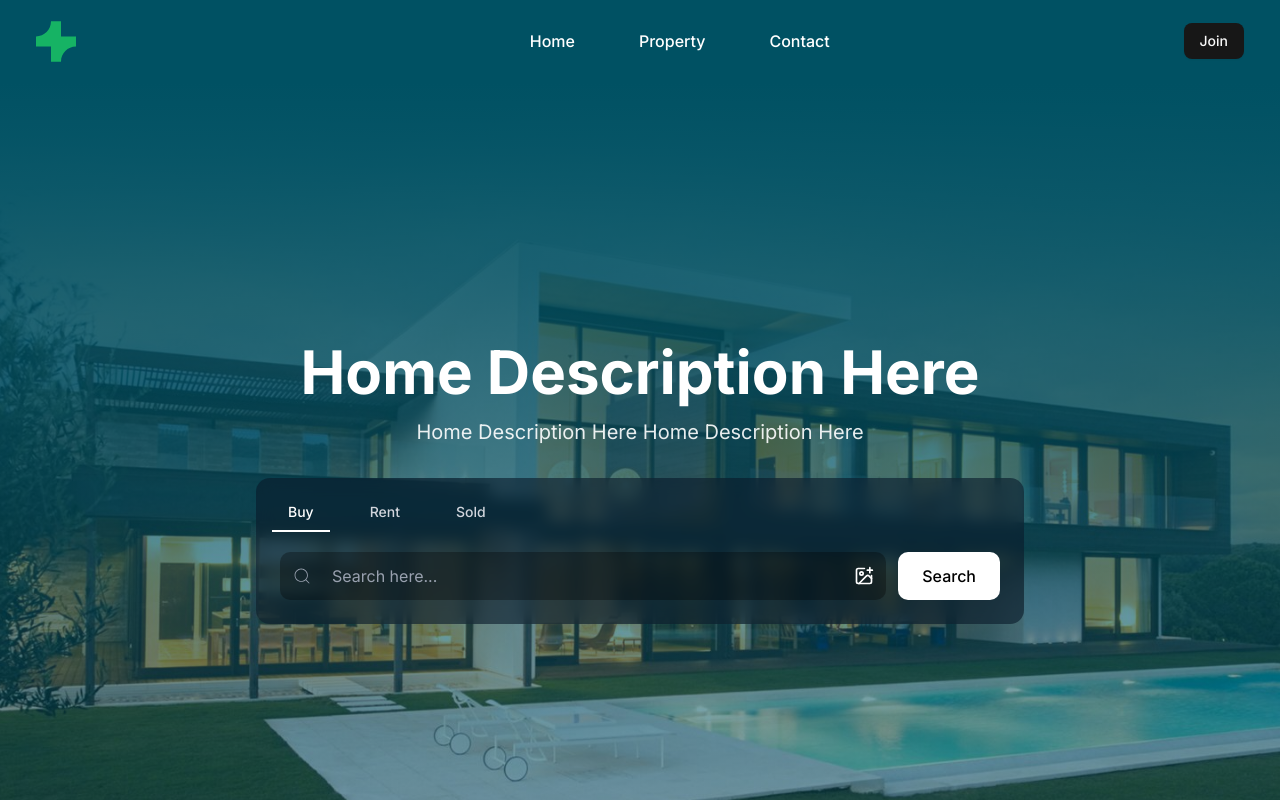
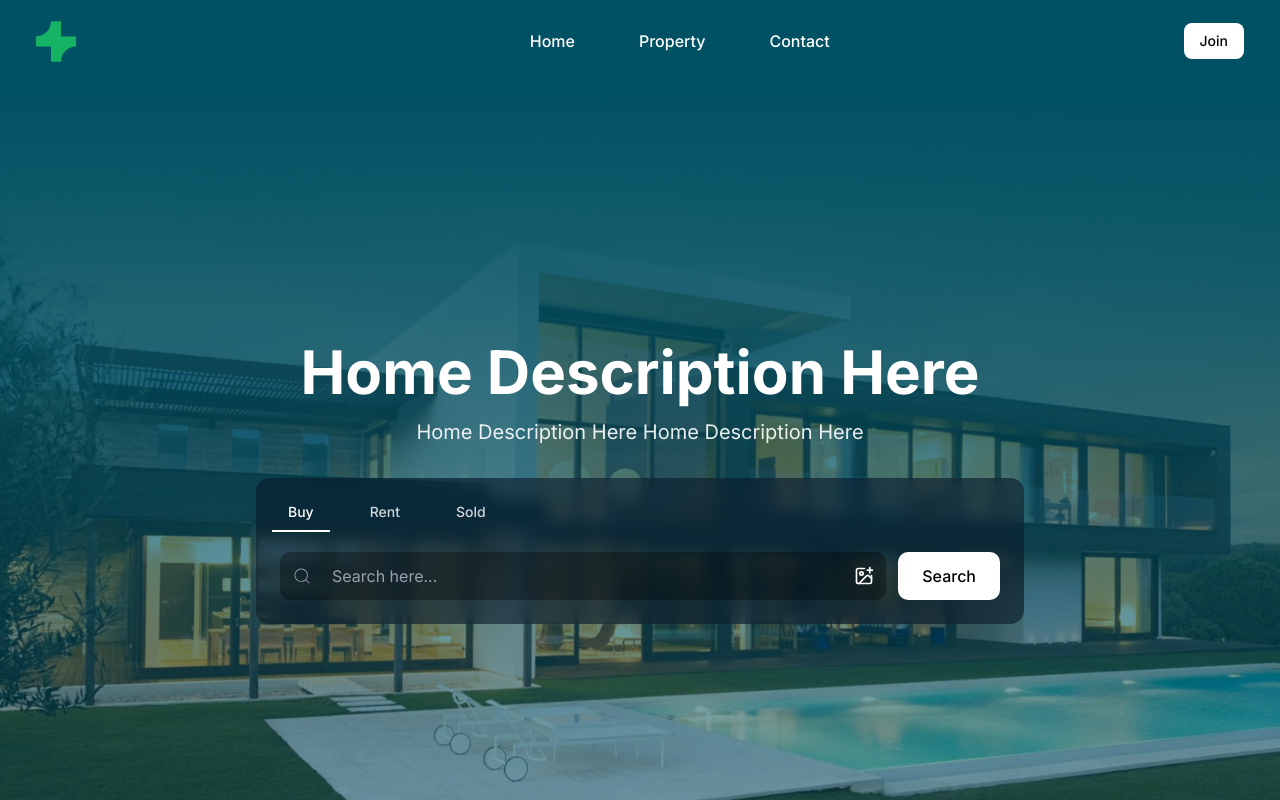
Before and after one commit to ChamikaJayarathna/KeyNestFrontend, a React (Vite) app: page / in a window 1280 px wide. Built offline with nearby package versions, Linux system fonts and the light colour scheme; no server answers.

Commit message:
update the Header.jsx v4

```diff
--- a/src/components/Header.jsx
+++ b/src/components/Header.jsx
@@ -57,7 +57,13 @@ const Header = () => {
       <div className="relative mr-5">
         {!token ? (
           <Link to={"/sign-in"}>
-            <Button>Join</Button>
+            <Button
+              className={`${
+                isHomePage ? "bg-white text-black" : "bg-black text-white"
+              }`}
+            >
+              Join
+            </Button>
           </Link>
         ) : (
           <div className="relative">
```
